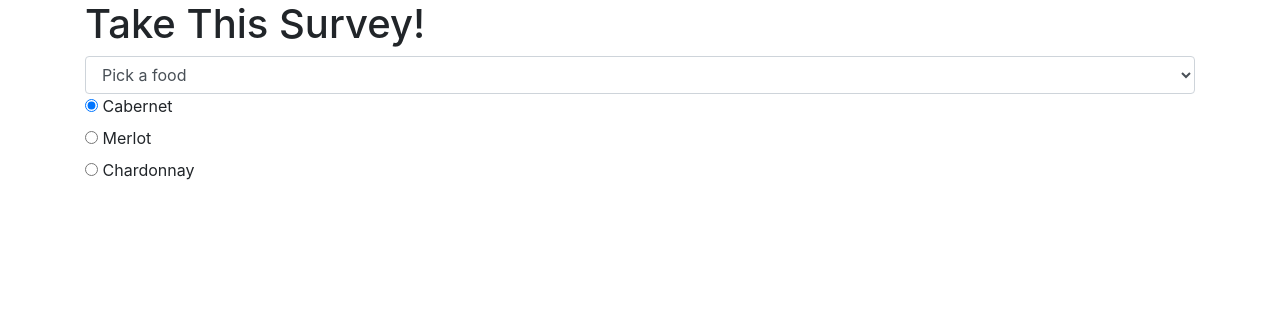
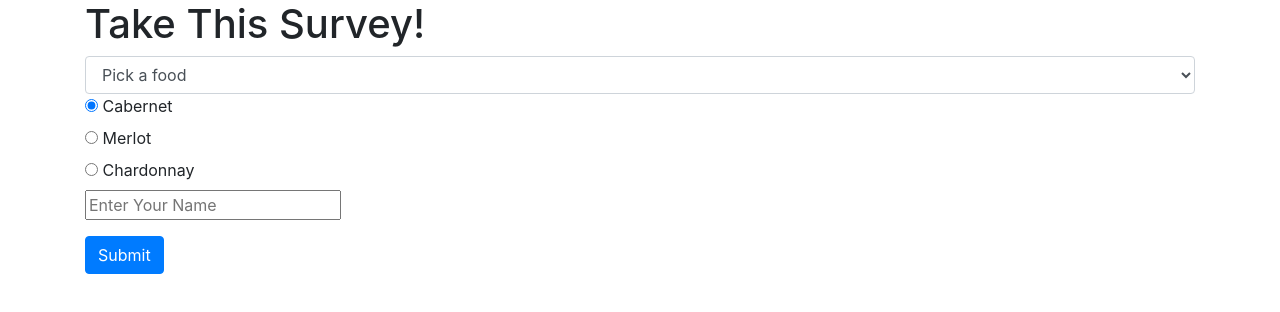
Before and after one commit to hassan-a-alkhalifah/survey, a plain HTML site: page index.html in a window 1280 px wide. Drawn offline with Linux system fonts and the light colour scheme.

Commit message:
Add input name box and submit button.

```diff
--- a/index.html
+++ b/index.html
@@ -37,6 +37,10 @@
             Chardonnay
           </label>
         </div>
+        <div class="form-group">
+            <input id="name" placeholder="Enter Your Name">
+        </div>
+        <button type="submit" class="btn btn-primary">Submit</button>
       </form>
     </div>
   </body>
--- a/js/scripts.js
+++ b/js/scripts.js
@@ -1,4 +1,5 @@
 $(document).ready(function() {
+  event.preventDefault();
   var food = $("#food").val();
   var wine = $("input:radio[name=wine]:checked").val();
 
```
